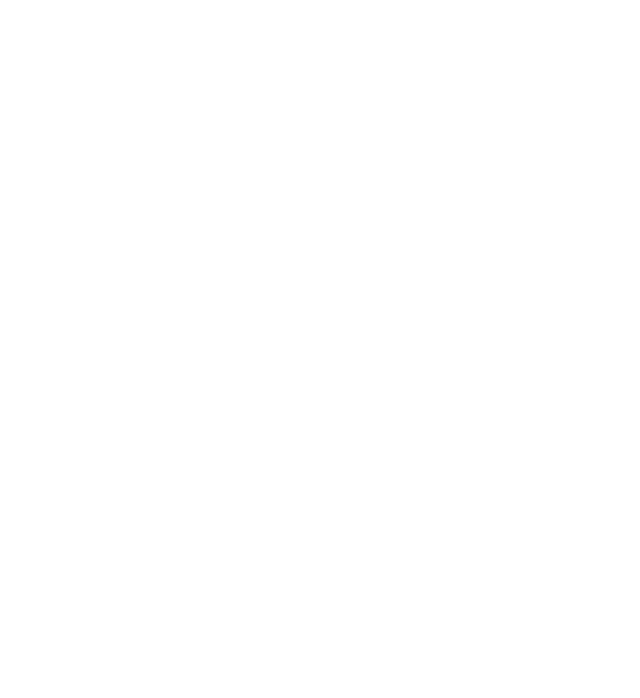
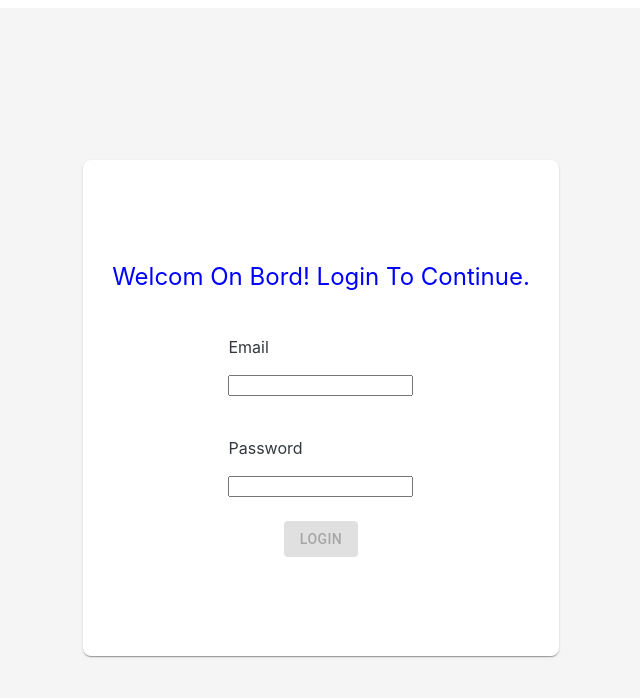
Before and after one commit to nathansungu/housingProject, a React (Vite) app in the folder frontend/: page /login in a window 1280 px wide. Before the commit this address had no page. Shown: the top 698 px of the page, without its empty margins (319-959 px from the left). Built offline with nearby package versions, Linux system fonts and the light colour scheme.

Commit message:
add login page

```diff
--- a/frontend/src/api/axios.tsx
+++ b/frontend/src/api/axios.tsx
@@ -1,9 +1,7 @@
-//axios instance
-
-import axios from 'axios';
+  import axios from 'axios';
 
 const axiosInstance = axios.create({
-  baseURL: 'http:4000//api',
+  baseURL: 'http://localhost:4000/api',
   headers: {
 
     'Content-Type': 'application/json',
--- /dev/null
+++ b/frontend/src/components/users.componets/login.tsx
@@ -0,0 +1,106 @@
+import { Box, Button, Container } from "@mui/material";
+import { useState} from "react";
+import { useMutation } from "@tanstack/react-query";
+import axiosInstance from "../../api/axios";
+import { useNavigate } from "react-router-dom";
+import { Typography } from "@mui/joy";
+
+const Login  = ()=>{
+    const [identifier, setIdentifier] = useState("");
+    const [password, setPassword] = useState("");
+    const [error, setError] = useState("");
+    const navigate = useNavigate();
+
+    const { mutate, isPending } = useMutation({
+        mutationFn: async (data: { identifier: string; password: string }) => {
+            const response = await axiosInstance.post("/auth/login", data);
+            return response.data;
+        },
+        onSuccess: (data) => {
+            navigate("/dashboard");
+            console.log("Login successful", data);
+        },
+        onError: (error: any) => {
+            console.log("Login failed", error);
+            if (
+                error.response &&
+                error.response.data &&
+                error.response.data.message
+            ) {
+                setError(error.response.data.message);
+            }
+        },
+    });
+
+
+    return (
+        <>
+
+        <Container
+        sx={{
+            backgroundColor: "#f5f5f5",
+            height: "100vh",
+            display: "flex",
+            justifyContent: "center",
+            alignItems: "center",
+        }}
+        >
+            <Box
+                sx={{
+                    backgroundColor: "white",
+                    padding: 1,
+                    borderRadius: 2,
+                    boxShadow: 1,
+                    height:"60%",
+                    width: { xs: '90%', sm: '70%', md: '40%' },
+                    display: "flex",
+                    flexDirection: "column",
+                    justifyContent: "center",
+                    alignItems: "center",
+                    margin: "auto",
+                    gap: 3,
+                }}
+            >
+                <Typography sx={{color: "blue", fontSize:'1.5rem', textAlign:"center", textTransform:"capitalize"}}>
+                    Welcom on bord! login to continue.
+                </Typography>
+                <Box>
+                    <Typography paddingY={2}>Email</Typography>
+                    <input
+                        width={'60%'}
+                        type="email"
+                        value={identifier}
+                        onChange={(e) => setIdentifier(e.target.value)}
+                    />
+                </Box>
+                <Box>
+                    <Typography paddingY={2}>Password</Typography>
+                    <input
+                        height={400}
+                        type="password"
+                        value={password}
+                        onChange={(e) => setPassword(e.target.value)}
+                    />
+                </Box>
+                {error && <Typography>{error}</Typography>}
+                <Box>
+                    <Button
+                        variant="contained"
+                        disabled={!identifier || !password || isPending}
+                        onClick={() => {
+                            mutate({ identifier, password });
+                        }}
+                    >
+                        {isPending ? "Logging in..." : "Login"}
+                    </Button>
+                </Box>
+
+
+
+            </Box>
+        </Container>
+        </>
+    )
+}
+
+export default Login;
--- a/frontend/src/components/users.componets/register.tsx
+++ b/frontend/src/components/users.componets/register.tsx
@@ -4,7 +4,6 @@
 import { useMutation } from "@tanstack/react-query";
 import { Box, Button, IconButton, Input, Snackbar, Typography, Alert, Container } from "@mui/material";
 import { Visibility, VisibilityOff } from "@mui/icons-material";
-import axios from "axios";
 import { useEffect } from "react";
 const Register = () => {
   const navigate = useNavigate();
@@ -27,7 +26,7 @@
       password: string;
       confirmPassword: string;
     }) => {
-      const response = await axios.post("http://localhost:4000/api/auth/register", data);
+      const response = await axiosInstance.post("http://localhost:4000/api/auth/register", data);
       return response.data;
     },
     onSuccess: () => {
@@ -169,6 +168,8 @@
               >
             {isPending ? "Registering..." : "Register"}
           </Button>
+
+          <Button onClick={() => navigate("/login")}>I have an account</Button>
         </Box>
       </Box>
       </Container>
--- /dev/null
+++ b/frontend/src/pages/loginPage.tsx
@@ -0,0 +1,5 @@
+import Login from "../components/users.componets/login";
+
+export const HandleLogin = () => {
+    return <Login />;
+};
--- a/frontend/src/routes/routes.tsx
+++ b/frontend/src/routes/routes.tsx
@@ -2,6 +2,7 @@
 import { HomePage } from '../pages/homePage';
 import { LandingPage} from '../pages/landingPage';
 import { RegisterPage } from '../pages/registerPage';
+import{ HandleLogin }from '../pages/loginPage';
 import Protected from '../middleware/protectedRoutes';
 const pagesRoutes = () =>{
     return (
@@ -11,6 +12,7 @@
 
             <Route path="/" element={<LandingPage/>} />
             <Route path="/register" element={<RegisterPage/>} />
+            <Route path ="/login" element={<HandleLogin/>} />
 
             //protected routes
             <Route path="/home" element={
```
Also changed, not shown: frontend/src/components/users.componets/dashboard.tsx (added, +25 -0 lines), frontend/src/middleware/refreshToken.tsx (added, +13 -0 lines).
